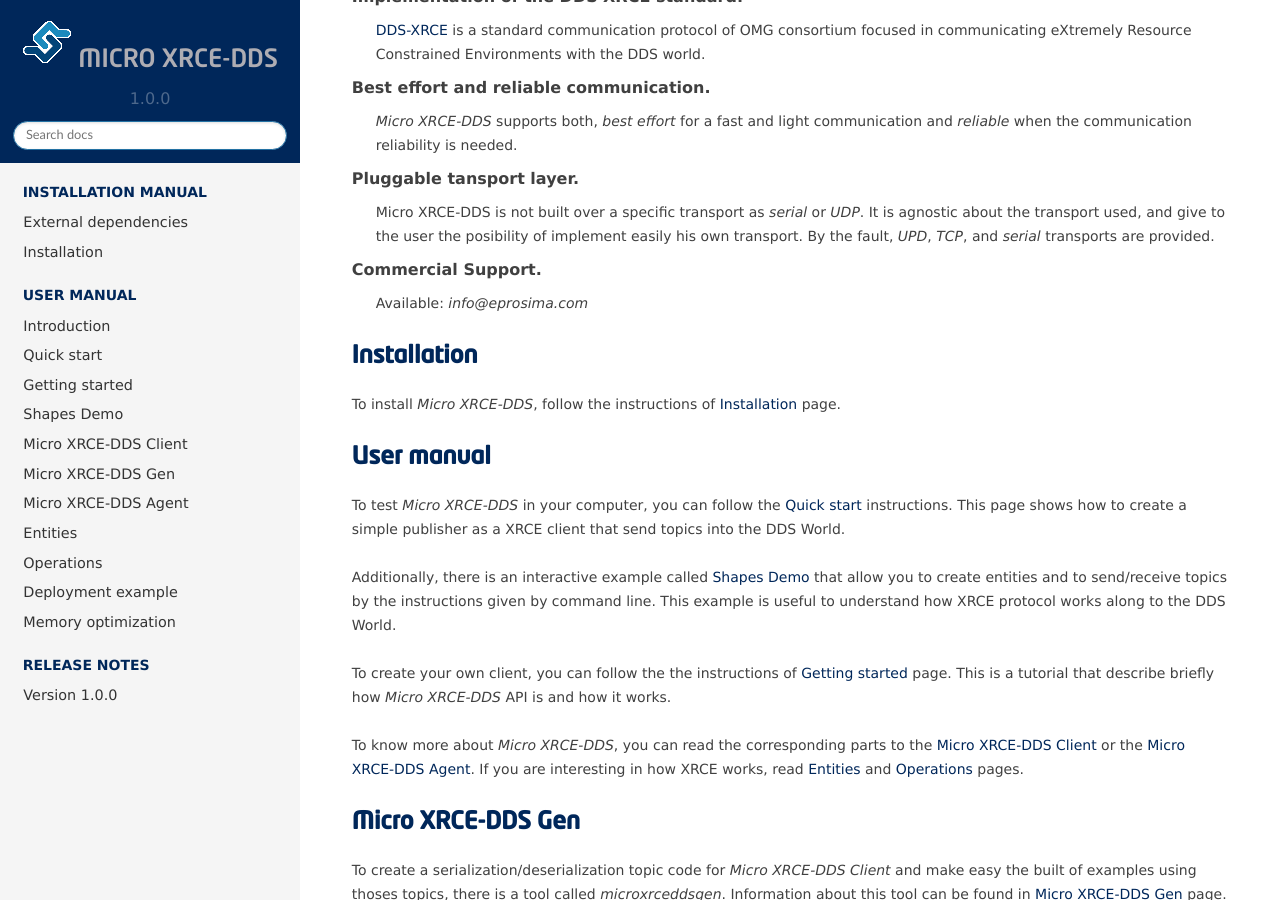
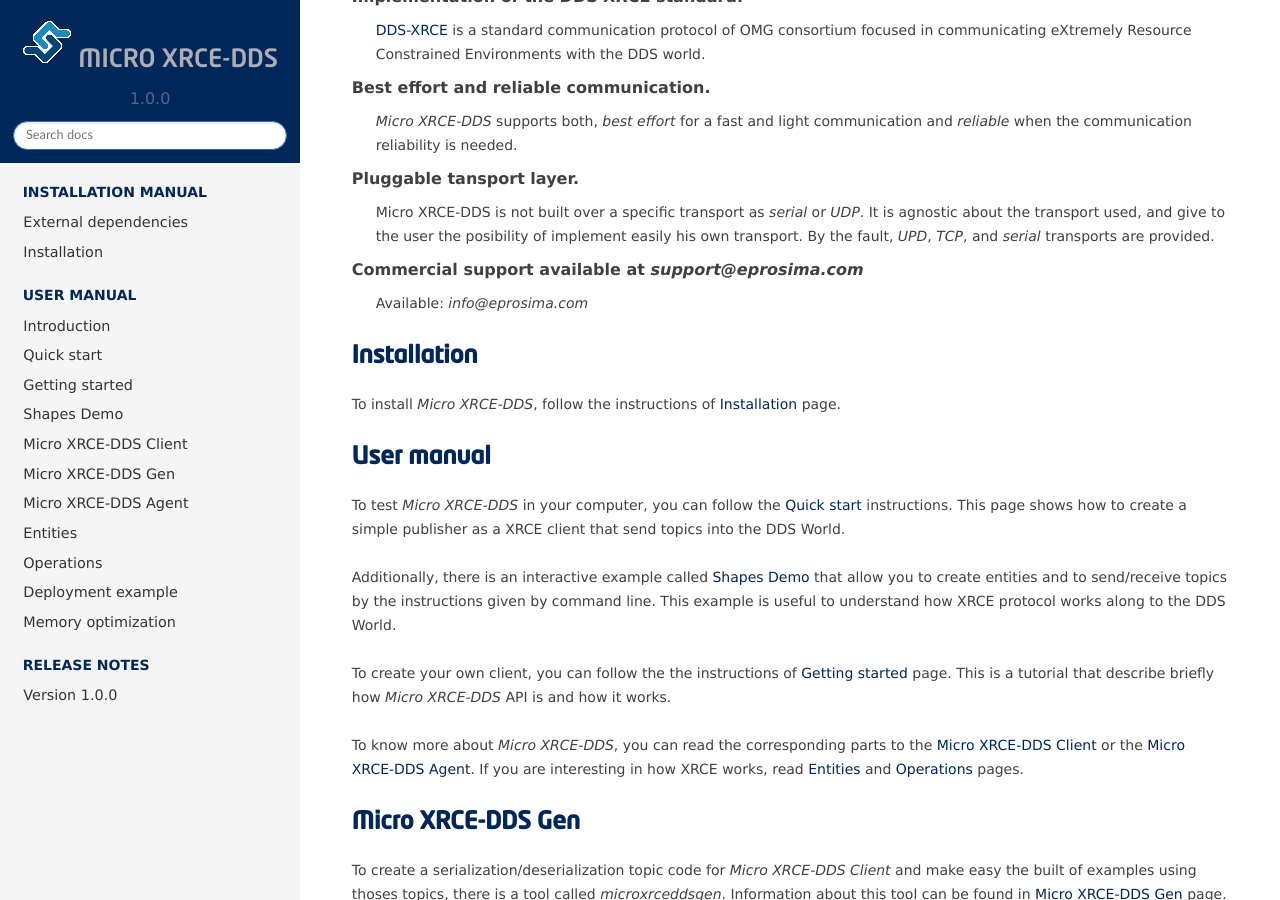
Before and after one commit to eProsima/Micro-XRCE-DDS-docs, a Sphinx documentation site: the page built from docs/index.rst, in a window 1280 px wide and 900 px high, scrolled down 1299 px. Built offline with Sphinx 7.4.7 and the Read the Docs theme 2.0.0, drawn with Linux system fonts in a browser that asks for light colours.

Commit message:
Update docs/index.rst
Co-Authored-By: lemunozm <lemunozm@gmail.com>

```diff
--- a/docs/index.rst
+++ b/docs/index.rst
@@ -54,7 +54,7 @@
     It is agnostic about the transport used, and give to the user the posibility of implement easily his own transport.
     By the fault, *UPD*, *TCP*, and *serial* transports are provided.
 
-Commercial Support.
+Commercial support available at `support@eprosima.com`
     Available: `info@eprosima.com`
 
 Installation
```
